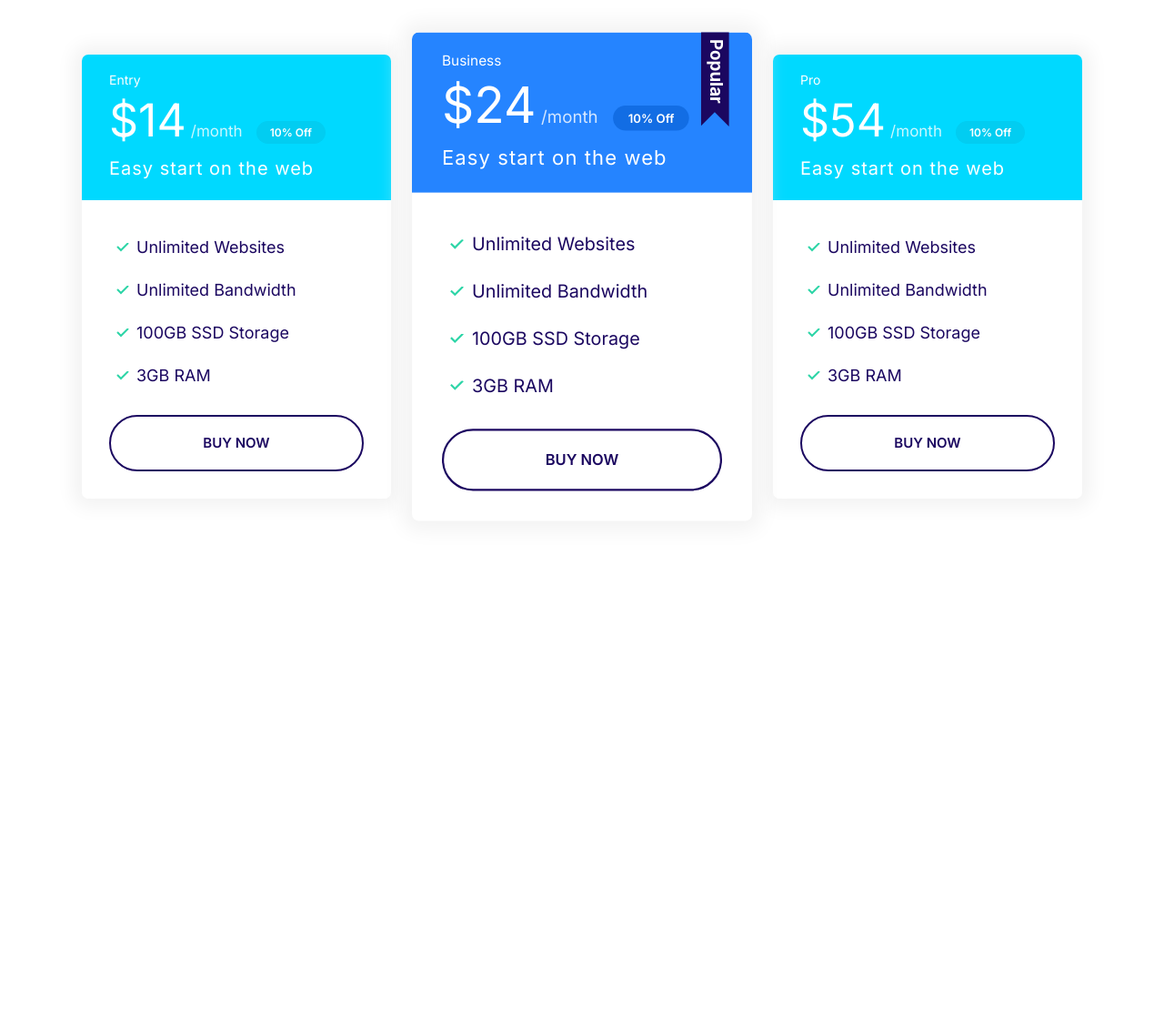
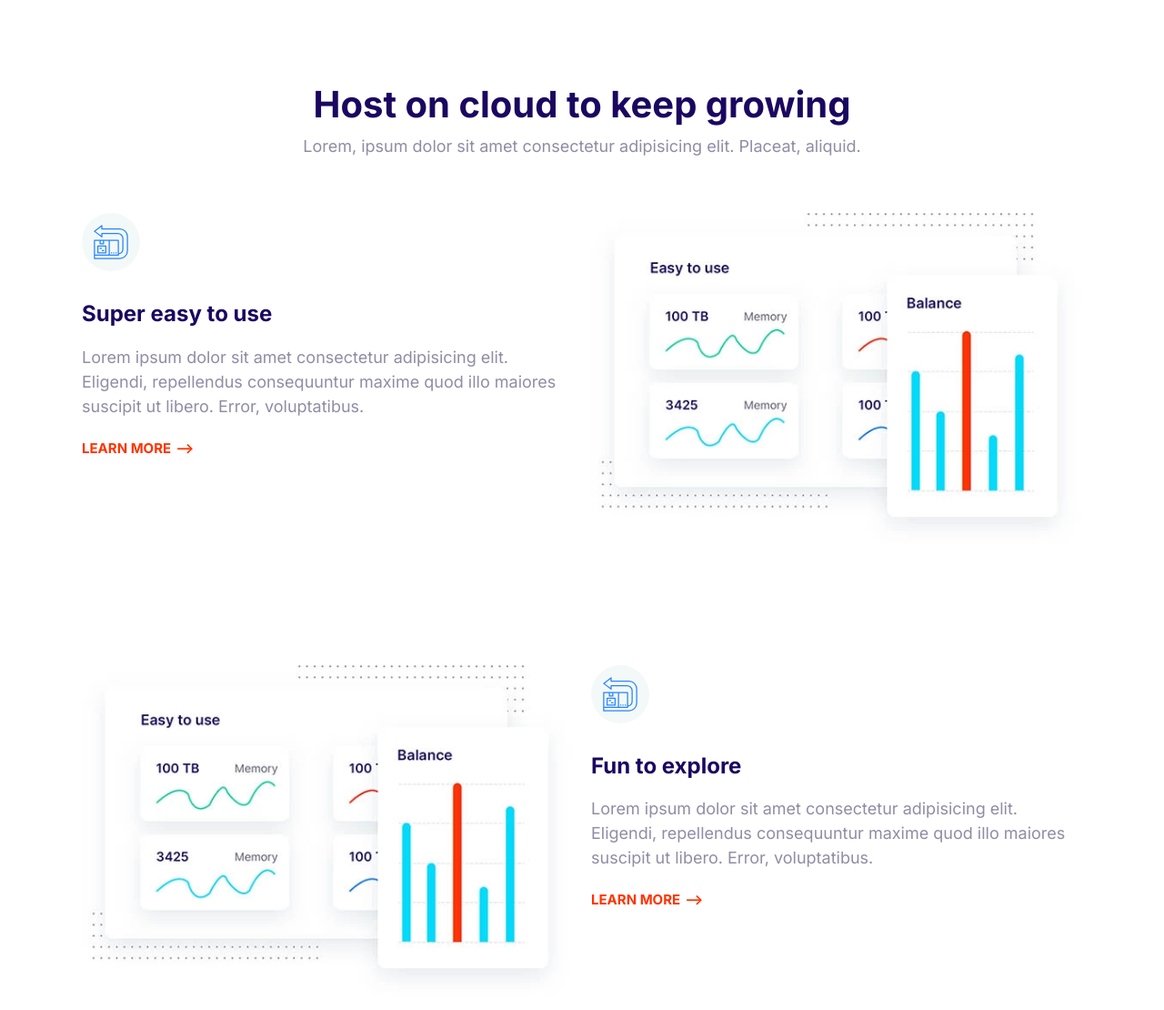
Before and after one commit to ellasisking/stratify, a plain HTML site: page index.html in a window 1280 px wide. Shown: the top 1110 px of the page at 91% size. Before the commit the page ends 800 px from the top, so only its background shows below. Drawn offline with Linux system fonts and the light colour scheme.

Commit message:
Feature blocks

```diff
--- a/css/styles.css
+++ b/css/styles.css
@@ -748,3 +748,27 @@ a {
   max-width: 500px;
   margin: 0 auto;
 }
+
+/* Features */
+
+.feature {
+  gap: 4rem 2rem;
+  margin: 12rem 0;
+}
+
+.feature:first-of-type {
+  margin-top: 6rem;
+}
+
+.feature__heading {
+  padding: 1rem 0;
+}
+.feature__image {
+  width: 100%;
+}
+
+@media screen and (min-width: 768px) {
+  .feature:nth-of-type(even) .feature__content {
+    order: 2;
+  }
+}
--- a/index.html
+++ b/index.html
@@ -16,69 +16,95 @@
     <link rel="stylesheet" href="css/styles.css" />
   </head>
   <body>
-    <section class="block container block-plans">
-      <div class="grid grid--1x3">
-        <div class="plan">
-          <div class="card card--secondary">
-            <header class="card__header">
-              <h3 class="plan__name">Entry</h3>
-              <span class="plan__price">$14</span>
-              <span class="plan__billing-cycle">/month</span>
-              <span class="badge badge--secondary badge--small">10% Off</span>
-              <span class="plan__description">Easy start on the web</span>
-            </header>
-            <div class="card__body">
-              <ul class="list list--tick">
-                <li class="list__item">Unlimited Websites</li>
-                <li class="list__item">Unlimited Bandwidth</li>
-                <li class="list__item">100GB SSD Storage</li>
-                <li class="list__item">3GB RAM</li>
-              </ul>
-              <button class="btn btn--outline btn--block">Buy Now</button>
-            </div>
-          </div>
+    <section class="block container">
+      <header class="block__header">
+        <h2>Host on cloud to keep growing</h2>
+        <p>
+          Lorem, ipsum dolor sit amet consectetur adipisicing elit. Placeat,
+          aliquid.
+        </p>
+      </header>
+      <article class="grid grid--1x2 feature">
+        <div class="feature__content">
+          <span class="icon-container">
+            <svg class="icon icon--primary">
+              <use xlink:href="images/sprite.svg#easy"></use>
+            </svg>
+          </span>
+          <h3 class="feature__heading">Super easy to use</h3>
+          <p>
+            Lorem ipsum dolor sit amet consectetur adipisicing elit. Eligendi,
+            repellendus consequuntur maxime quod illo maiores suscipit ut
+            libero. Error, voluptatibus.
+          </p>
+          <a href="#" class="link-arrow">Learn More</a>
         </div>
-        <div class="plan plan--popular">
-          <div class="card card--primary">
-            <header class="card__header">
-              <h3 class="plan__name">Business</h3>
-              <span class="plan__price">$24</span>
-              <span class="plan__billing-cycle">/month</span>
-              <span class="badge badge--primary badge--small">10% Off</span>
-              <span class="plan__description">Easy start on the web</span>
-            </header>
-            <div class="card__body">
-              <ul class="list list--tick">
-                <li class="list__item">Unlimited Websites</li>
-                <li class="list__item">Unlimited Bandwidth</li>
-                <li class="list__item">100GB SSD Storage</li>
-                <li class="list__item">3GB RAM</li>
-              </ul>
-              <button class="btn btn--outline btn--block">Buy Now</button>
-            </div>
-          </div>
+        <picture>
+          <source
+            type="image/webp"
+            srcset="images/easy.webp 1x, images/easy@2x.webp 2x"
+          />
+          <source
+            type="image/jpg"
+            srcset="images/easy.jpg 1x, images/easy@2x.jpg 2x"
+          />
+          <img class="feature__image" src="images/easy@2x.jpg" alt="" />
+        </picture>
+      </article>
+      <article class="grid grid--1x2 feature">
+        <div class="feature__content">
+          <span class="icon-container">
+            <svg class="icon icon--primary">
+              <use xlink:href="images/sprite.svg#easy"></use>
+            </svg>
+          </span>
+          <h3 class="feature__heading">Fun to explore</h3>
+          <p>
+            Lorem ipsum dolor sit amet consectetur adipisicing elit. Eligendi,
+            repellendus consequuntur maxime quod illo maiores suscipit ut
+            libero. Error, voluptatibus.
+          </p>
+          <a href="#" class="link-arrow">Learn More</a>
         </div>
-        <div class="plan">
-          <div class="card card--secondary">
-            <header class="card__header">
-              <h3 class="plan__name">Pro</h3>
-              <span class="plan__price">$54</span>
-              <span class="plan__billing-cycle">/month</span>
-              <span class="badge badge--secondary badge--small">10% Off</span>
-              <span class="plan__description">Easy start on the web</span>
-            </header>
-            <div class="card__body">
-              <ul class="list list--tick">
-                <li class="list__item">Unlimited Websites</li>
-                <li class="list__item">Unlimited Bandwidth</li>
-                <li class="list__item">100GB SSD Storage</li>
-                <li class="list__item">3GB RAM</li>
-              </ul>
-              <button class="btn btn--outline btn--block">Buy Now</button>
-            </div>
-          </div>
+        <picture>
+          <source
+            type="image/webp"
+            srcset="images/easy.webp 1x, images/easy@2x.webp 2x"
+          />
+          <source
+            type="image/jpg"
+            srcset="images/easy.jpg 1x, images/easy@2x.jpg 2x"
+          />
+          <img class="feature__image" src="images/easy@2x.jpg" alt="" />
+        </picture>
+      </article>
+      <article class="grid grid--1x2 feature">
+        <div class="feature__content">
+          <span class="icon-container">
+            <svg class="icon icon--primary">
+              <use xlink:href="images/sprite.svg#easy"></use>
+            </svg>
+          </span>
+          <h3 class="feature__heading">Quick to Deploy</h3>
+          <p>
+            Lorem ipsum dolor sit amet consectetur adipisicing elit. Eligendi,
+            repellendus consequuntur maxime quod illo maiores suscipit ut
+            libero. Error, voluptatibus.
+          </p>
+          <a href="#" class="link-arrow">Learn More</a>
         </div>
-      </div>
+        <picture>
+          <source
+            type="image/webp"
+            srcset="images/easy.webp 1x, images/easy@2x.webp 2x"
+          />
+          <source
+            type="image/jpg"
+            srcset="images/easy.jpg 1x, images/easy@2x.jpg 2x"
+          />
+          <img class="feature__image" src="images/easy@2x.jpg" alt="" />
+        </picture>
+      </article>
     </section>
   </body>
 </html>
```
Also changed, not shown: components/blocksfeatures.html (added, +90 -0 lines), components/blocksplans.html (added, +64 -0 lines), images/easy.jpg (added), images/easy.webp (added), images/easy@2x.jpg (added), images/easy@2x.webp (added).
